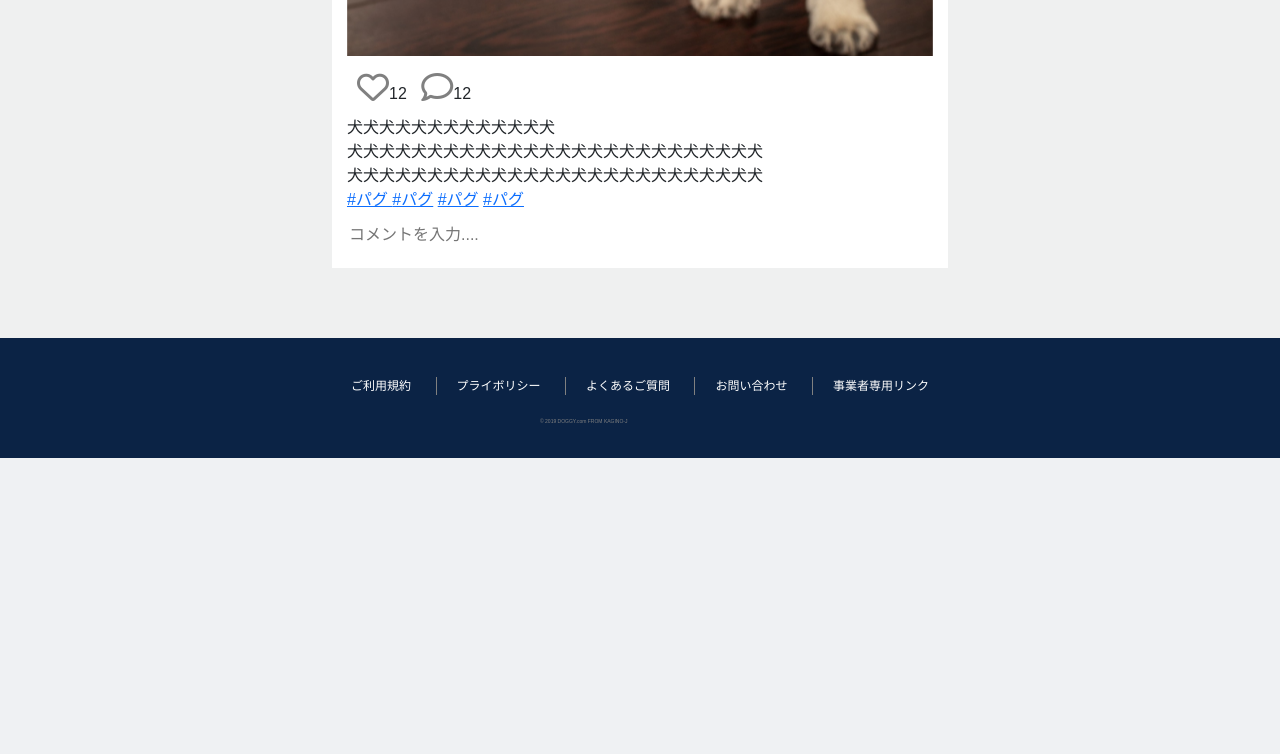
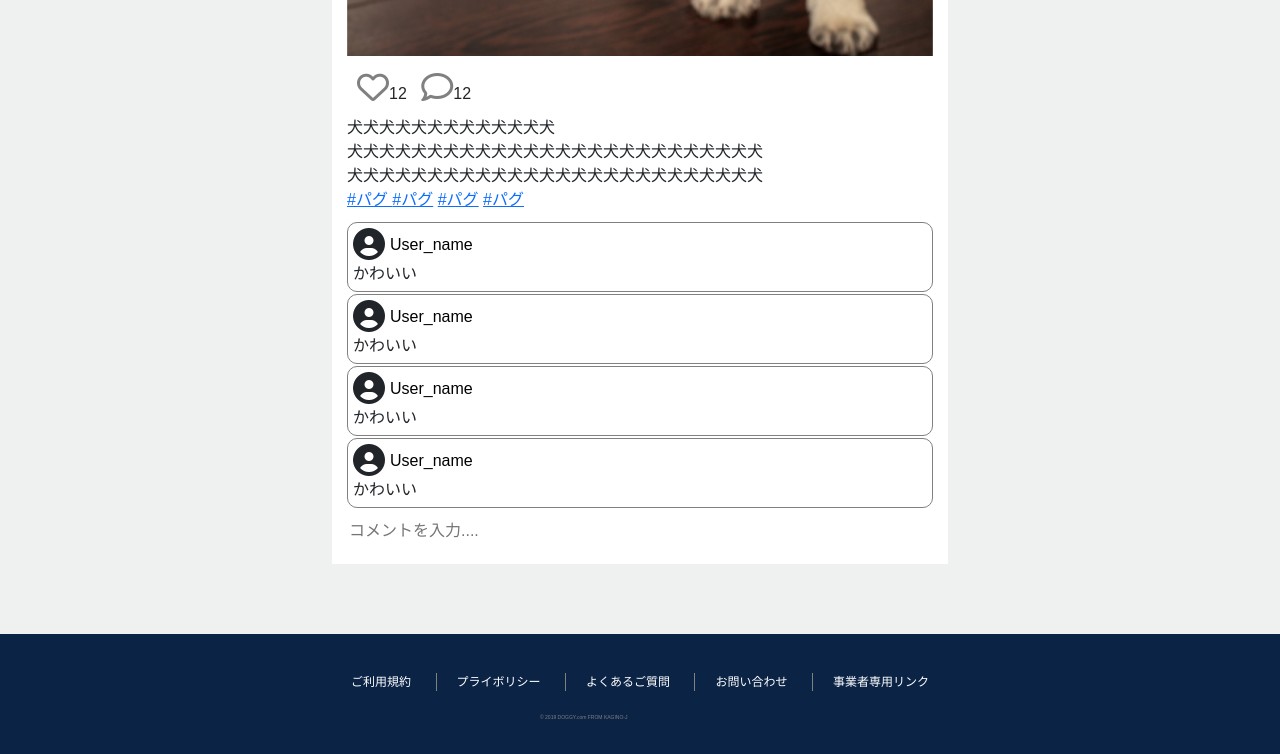
Before and after one commit to panage-jp/doggy.com, a Rails app: page /shows in a window 1280 px wide. Shown: the part 724-1478 px from the top of the page. Before the commit the page ends 1182 px from the top, so only its background shows below. Run offline with Rails 7, Linux system fonts and the light colour scheme; style sheets or scripts are compiled from the project's sources; some libraries are stand-ins or nearby versions.

Commit message:
add show modal

```diff
--- /dev/null
+++ b/app/assets/javascripts/post.js
@@ -0,0 +1,18 @@
+$(document).on('turbolinks:load', function () {
+  //コメントの詳細表示
+  $(".tuzuki").click(function (e) {
+    e.preventDefault();
+    let id = $(this).data("id");
+    $(`.posts__puttogether[data-id=${id}] .hide`).removeClass("hide");
+    $(`.posts__puttogether[data-id=${id}] .post__maincontent-posts:first`).addClass("hide");
+
+  })
+
+  $(".oritatamu").click(function (e) {
+    e.preventDefault();
+    let id = $(this).data("id");
+    $(`.posts__puttogether[data-id=${id}] .hide`).removeClass("hide");
+    $(`.posts__puttogether[data-id=${id}] .post__maincontent-posts:last`).addClass("hide");
+
+  })
+})
--- /dev/null
+++ b/app/assets/stylesheets/post.scss
@@ -0,0 +1,211 @@
+.post {
+  background-color: #EFF0F0;
+
+  .hide {
+    display: none;
+  }
+
+  .post__mainContent {
+    padding-top: 20px;
+
+    .post_row_left {
+      margin-top: 30px;
+
+
+      .post__user {
+        display: flex;
+
+        .post__user-name {
+          margin-left: 5px;
+
+          .post__user-name_user {
+            font-weight: bold;
+            font-size: 12px;
+            margin-bottom: 2px;
+            margin-top: 5px;
+          }
+
+          .post__user-name_dog {
+            font-size: 10px;
+            font-weight: bolde;
+            color: gray;
+          }
+        }
+      }
+
+      .post__pickedUser {
+        background-color: white;
+        padding: 5px;
+
+        .post__pickedUser-title {
+          display: flex;
+
+          .osusume {
+            font-size: 14px;
+            color: gray;
+          }
+
+          .subete {
+            text-decoration: none;
+            font-size: 14px;
+            color: black;
+            display: inline-block;
+            margin: 0 0 0 auto;
+
+            &:hover {
+              color: black;
+            }
+          }
+        }
+
+        .post__pickedUser-user {
+          display: flex;
+          margin-bottom: 5px;
+
+          .user_name {
+            line-height: 32px;
+            color: black;
+            text-decoration: none;
+            display: inline-block;
+            margin-left: 5px;
+
+            &:hover {
+              color: black;
+            }
+
+          }
+        }
+      }
+    }
+
+    .post_row_right {
+      margin-top: 30px;
+
+
+
+
+      .post__maincontent-posts {
+        background-color: white;
+        padding: 15px;
+
+        margin-bottom: 30px;
+
+        .post__maincontent-posts-title {
+          height: 32px;
+          display: flex;
+
+          .user_name {
+            color: black;
+            text-decoration: none;
+            line-height: 32px;
+            margin-left: 5px;
+
+            margin-right: 15px;
+
+            &:hover {
+              color: black;
+            }
+          }
+
+          .fa-ellipsis-v {
+            color: gray;
+            line-height: 32px;
+
+            &:hover {
+              color: gray;
+            }
+          }
+        }
+
+        .post__maincontent-posts-image {
+          margin: 0;
+          text-align: center;
+
+          img {
+            margin-top: 20px;
+
+          }
+        }
+
+        .post__maincontent-posts-icons {
+          margin-top: 15px;
+
+          .post__maincontent-posts-icons-a {
+            margin-left: 10px;
+            color: gray;
+
+            &:hover {
+              color: gray;
+            }
+
+          }
+        }
+
+        .post__maincontent-posts-text {
+          margin-bottom: 10px;
+          margin-top: 10px;
+
+          .tuzuki {
+            font-size: 10px;
+            color: gray;
+
+
+            &:hover {
+              color: gray;
+            }
+          }
+        }
+
+        .post__maincontent-posts-comments {
+
+
+          .post__maincontent-posts-comments-comment {
+            border: solid gray 1px;
+            padding: 5px;
+            margin-bottom: 2px;
+            border-radius: 10px;
+
+            .post__maincontent-posts-comments-comment-user {
+              display: flex;
+
+              .user_name {
+                color: black;
+                text-decoration: none;
+                line-height: 34px;
+                margin-left: 5px;
+
+                &:hover {
+                  color: black;
+                }
+              }
+            }
+
+
+          }
+        }
+
+        .oritatamu {
+          font-size: 12px;
+          color: gray;
+          display: inline-block;
+          margin-bottom: 5px;
+
+          &:hover {
+            color: gray;
+          }
+        }
+
+        .post__maincontent-posts-commentform {
+          padding-bottom: 5px;
+
+          input {
+            border: none;
+            width: 100%;
+          }
+        }
+      }
+    }
+  }
+
+
+}
--- a/app/views/notes/shows.html.erb
+++ b/app/views/notes/shows.html.erb
@@ -45,12 +45,50 @@
             <a href="#" class="post__maincontent-posts-icons-a"><i class="far fa-heart fa-2x"></i></a><span>12</span>
             <a href="#" class="post__maincontent-posts-icons-a"><i class="far fa-comment fa-2x"></i></a><span>12</span>
           </div>
-          <div class="post__maincontent-posts-comments">
+          <div class="post__maincontent-posts-text">
             犬犬犬犬犬犬犬犬犬犬犬犬犬
             <br>犬犬犬犬犬犬犬犬犬犬犬犬犬犬犬犬犬犬犬犬犬犬犬犬犬犬
             <br>犬犬犬犬犬犬犬犬犬犬犬犬犬犬犬犬犬犬犬犬犬犬犬犬犬犬
             <div class="post__maincontent-posts-hash">
               <a href="#">#パグ </a><a href="#">#パグ</a> <a href="#">#パグ</a> <a href="#">#パグ</a>
+            </div>
+          </div>
+          <div class="post__maincontent-posts-comments">
+            <div class="post__maincontent-posts-comments-comment">
+              <div class="post__maincontent-posts-comments-comment-user">
+                <i class="fas fa-user-circle fa-2x"></i>
+                <a class="user_name" href="#">User_name</a>
+              </div>
+              <div class="post__maincontent-posts-comments-comment-text">
+                かわいい
+              </div>
+            </div>
+            <div class="post__maincontent-posts-comments-comment">
+              <div class="post__maincontent-posts-comments-comment-user">
+                <i class="fas fa-user-circle fa-2x"></i>
+                <a class="user_name" href="#">User_name</a>
+              </div>
+              <div class="post__maincontent-posts-comments-comment-text">
+                かわいい
+              </div>
+            </div>
+            <div class="post__maincontent-posts-comments-comment">
+              <div class="post__maincontent-posts-comments-comment-user">
+                <i class="fas fa-user-circle fa-2x"></i>
+                <a class="user_name" href="#">User_name</a>
+              </div>
+              <div class="post__maincontent-posts-comments-comment-text">
+                かわいい
+              </div>
+            </div>
+            <div class="post__maincontent-posts-comments-comment">
+              <div class="post__maincontent-posts-comments-comment-user">
+                <i class="fas fa-user-circle fa-2x"></i>
+                <a class="user_name" href="#">User_name</a>
+              </div>
+              <div class="post__maincontent-posts-comments-comment-text">
+                かわいい
+              </div>
             </div>
           </div>
           <div class="post__maincontent-posts-commentform">
```
Also changed, not shown: app/views/notes/_postContent.html.erb (+96 -2 lines).
